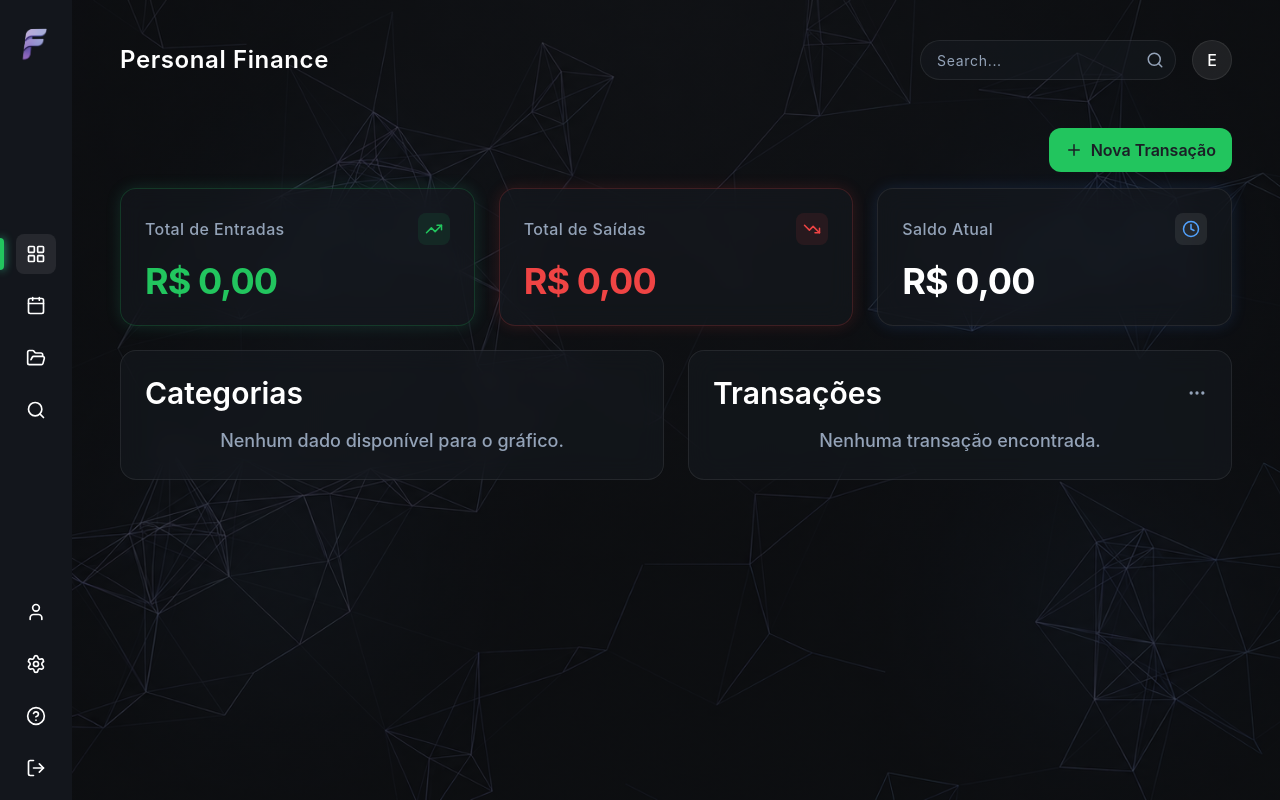
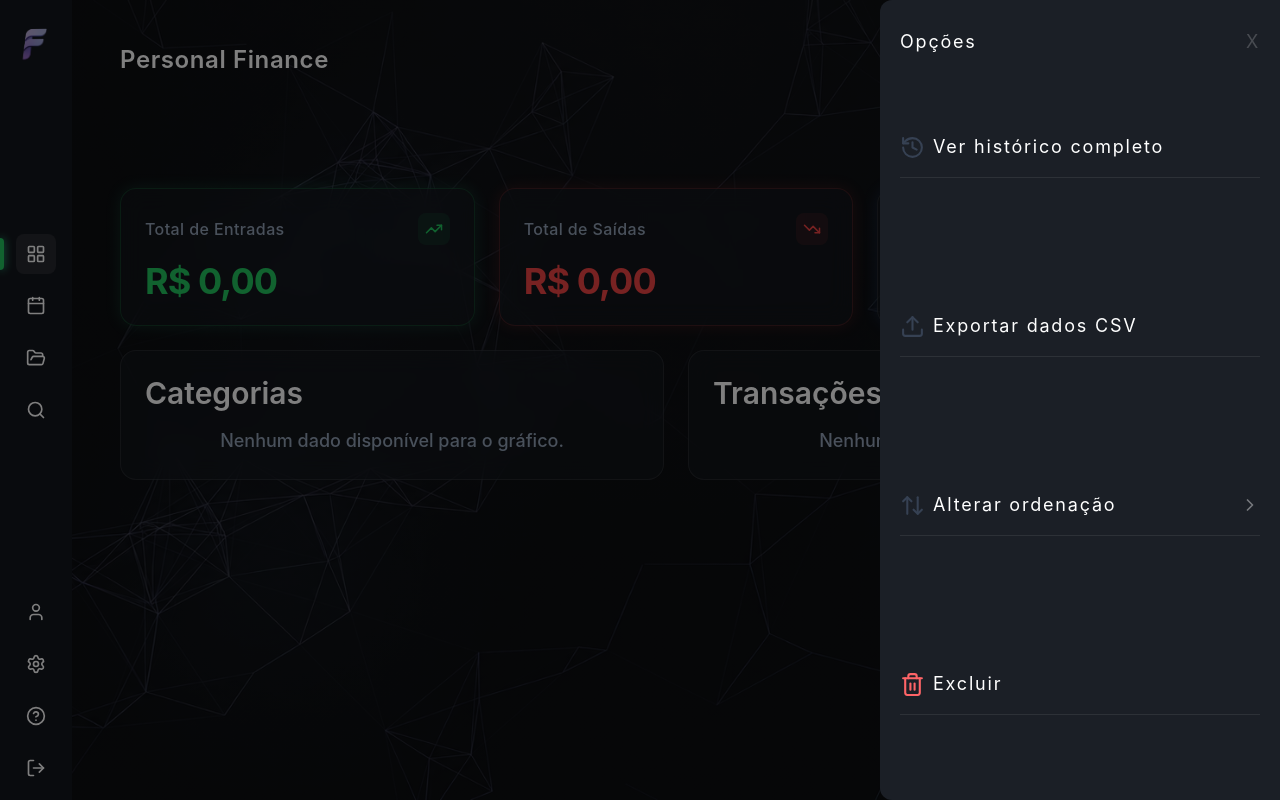
Before and after one commit to joao-vitor-santosz/FinQuest, a React (Vite) app: page / in a window 1280 px wide. Both pictures are taken after a click on the button 1197 px from the left and 393 px from the top of the page. Built offline with nearby package versions, Linux system fonts and the light colour scheme.

Commit message:
feat: adiciona lógica de abre e fecha do botão de mais opções e estrutura da aba

```diff
--- /dev/null
+++ b/src/components/CarouselOptions/index.tsx
@@ -0,0 +1,60 @@
+import {
+  History,
+  Upload,
+  ArrowUpDown,
+  Trash,
+  ChevronRight,
+} from "lucide-react";
+import { BottomPanelHeader } from "../bottomPanelHeader";
+
+interface CarouselOptionsProps {
+  onClose: () => void;
+  onNavigateToSort: () => void;
+}
+
+const navigationItems = [
+  { label: "Ver histórico completo", icon: History, href: "#" },
+  { label: "Exportar dados CSV", icon: Upload, href: "#" },
+  { label: "Alterar ordenação", icon: ArrowUpDown, href: "#" },
+  { label: "Excluir", icon: Trash, href: "#" },
+];
+
+export const CarouselOptions = ({
+  onClose,
+  onNavigateToSort,
+}: CarouselOptionsProps) => {
+  return (
+    <nav className="w-1/2 h-full flex flex-col justify-between py-7 px-5">
+      <div className="flex flex-col gap-5 h-full justify-around">
+        <BottomPanelHeader title="Opções" icon={"X"} onClick={onClose} />
+        <ul className="flex flex-col gap-5 h-full justify-around tracking-widest text-xl sm:text-lg">
+          {navigationItems.map((item, index) => (
+            <li key={index} className="border-b border-border-glass pb-4">
+              <a
+                href={item.href}
+                className="flex items-center justify-between w-full"
+                onClick={(e) => {
+                  if (item.label === "Alterar ordenação") {
+                    e.preventDefault();
+                    onNavigateToSort();
+                  }
+                }}
+              >
+                <div className="flex items-center gap-2">
+                  <item.icon
+                    size={25}
+                    className={`text-gray-700 ${item.label === "Excluir" ? "text-red-400" : ""}`}
+                  />
+                  {item.label}
+                </div>
+                {item.label === "Alterar ordenação" && (
+                  <ChevronRight size={20} className="text-white/40" />
+                )}
+              </a>
+            </li>
+          ))}
+        </ul>
+      </div>
+    </nav>
+  );
+};
--- /dev/null
+++ b/src/components/ChangeSortOrder/index.tsx
@@ -0,0 +1,30 @@
+import { BottomPanelHeader } from "../bottomPanelHeader";
+import { ArrowLeft } from "lucide-react";
+
+interface ChangeSortOrderProps {
+  onBack: () => void;
+}
+
+const sortItems = [
+  { label: "Mais recentes", value: "recentes" },
+  { label: "Mais antigas", value: "antigas" },
+  { label: "Ordem alfabética (A-Z)", value: "az" },
+];
+
+export const ChangeSortOrder = ({ onBack }: ChangeSortOrderProps) => {
+  return (
+    <nav className="w-1/2 h-full flex flex-col py-7 px-5">
+      <div className="flex flex-col gap-5 h-full justify-around">
+        <BottomPanelHeader variant="changeSortOrder" icon={<ArrowLeft size={25}/>} title="Alterar Ordenação" onClick={onBack} />
+
+        <ul className="flex flex-col gap-5 h-full justify-around tracking-widest text-xl sm:text-lg">
+          {sortItems.map((item, index) => (
+            <li key={index} className="border-b border-border-glass pb-4 cursor-pointer hover:text-white transition-colors">
+              <p>{item.label}</p>
+            </li>
+          ))}
+        </ul>
+      </div>
+    </nav>
+  );
+};
--- /dev/null
+++ b/src/components/TransactionBottomSheet/index.tsx
@@ -0,0 +1,39 @@
+import { useState } from "react";
+import { CarouselOptions } from "../CarouselOptions";
+import { ChangeSortOrder } from "../ChangeSortOrder";
+
+interface TransactionBottomSheetProps {
+  isOpen: boolean;
+  onClose: () => void;
+}
+
+export const TransactionBottomSheet = ({
+  isOpen,
+  onClose,
+}: TransactionBottomSheetProps) => {
+  const [activeTab, setActiveTab] = useState<"main" | "sort">("main");
+
+  return (
+    <>
+      <div
+        className={`${!isOpen ? "opacity-0 transition-opacity duration-300 pointer-events-none" : "opacity-100 transition-opacity duration-300"} fixed bg-black/50 inset-0 z-998`}
+        onClick={activeTab === "main" ? onClose : () => setActiveTab("main")}
+      />
+      <div
+        className={`${!isOpen ? "translate-y-full sm:translate-y-0 sm:translate-x-full" : "translate-y-0 sm:translate-x-0"} transition-transform duration-300 ease-in-out fixed left-0 right-0 bottom-0 w-full z-999 bg-bg-card rounded-t-2xl h-[60vh] overflow-hidden sm:left-auto sm:right-0 sm:h-full sm:w-100 sm:bottom-0 sm:top-0 sm:rounded-t-none sm:rounded-l-xl`}
+      >
+        <div
+          className={`${
+            activeTab === "sort" ? "-translate-x-1/2" : "translate-x-0"
+          } flex w-[200%] h-full transition-transform duration-300`}
+        >
+          <CarouselOptions
+            onNavigateToSort={() => setActiveTab("sort")}
+            onClose={onClose}
+          />
+          <ChangeSortOrder onBack={() => setActiveTab("main")} />
+        </div>
+      </div>
+    </>
+  );
+};
--- a/src/components/TransactionList/index.tsx
+++ b/src/components/TransactionList/index.tsx
@@ -1,18 +1,28 @@
-import { MoreHorizontal, ChevronDown, ArrowUpRight, ArrowDownLeft } from "lucide-react";
-import { useContext } from "react";
+import {
+  MoreHorizontal,
+  ChevronDown,
+  ArrowUpRight,
+  ArrowDownLeft,
+} from "lucide-react";
+import { useContext, useState } from "react";
 import { TransactionContext } from "../../context/TransactionContext";
+import { TransactionBottomSheet } from "../TransactionBottomSheet";
 import formatCurrency from "../../utils/format-currency";
 
 export const TransactionList = () => {
+  const [ isBottomSheetOpen, setIsBottomSheetOpen ] = useState(false);
   const { transactions } = useContext(TransactionContext);
 
   return (
+    <>
       <div className="flex-1 p-6 max-h-112.5 overflow-hidden rounded-2xl bg-bg-card/40 border border-border-glass backdrop-blur-md flex flex-col justify-between">
-
         {/* Cabeçalho do Card */}
         <div className="flex items-center justify-between mb-4 shrink-0">
           <h3 className="text-3xl font-semibold text-white">Transações</h3>
-        <button className="text-text-secondary hover:text-text-primary transition-all">
+          <button
+            className="text-text-secondary hover:text-text-primary transition-all cursor-pointer"
+            onClick={() => setIsBottomSheetOpen(!isBottomSheetOpen)}
+          >
             <MoreHorizontal size={20} />
           </button>
         </div>
@@ -24,43 +34,57 @@ export const TransactionList = () => {
         )}
         <div className="flex-1 flex flex-col gap-3 overflow-y-auto scrollbar-hide pr-1 scrollbar-thin">
           {transactions.map((transaction) => {
-          const isIncome = transaction.type === 'income';
+            const isIncome = transaction.type === "income";
             const Icon = isIncome ? ArrowUpRight : ArrowDownLeft;
-          const iconBg = isIncome ? 'bg-income/10 text-income' : 'bg-expense/10 text-expense';
+            const iconBg = isIncome
+              ? "bg-income/10 text-income"
+              : "bg-expense/10 text-expense";
             return (
-            <div
+              <ul
                 key={transaction.id}
                 className="flex items-center justify-between p-3 rounded-xl bg-bg-sidebar/40 border border-border-glass/30 hover:border-border-glass transition-all shrink-0"
               >
                 {/* Lado Esquerdo: Ícone + Título/Data */}
-              <div className="flex items-center gap-4">
-                <div className={`w-10 h-10 rounded-xl flex items-center justify-center ${iconBg}`}>
+                <li className="flex items-center gap-4">
+                  <div
+                    className={`w-10 h-10 rounded-xl flex items-center justify-center ${iconBg}`}
+                  >
                     <Icon size={20} />
                   </div>
                   <div className="flex flex-col">
-                  <span className="text-md font-medium text-white">{transaction.description}</span>
-                  <span className="text-sm text-text-secondary">{transaction.date}</span>
+                    <span className="text-md font-medium text-white">
+                      {transaction.description}
+                    </span>
+                    <span className="text-sm text-text-secondary">
+                      {transaction.date}
+                    </span>
                   </div>
-              </div>
+                </li>
 
                 {/* Lado Direito: Valor */}
-              <span className={`text-lg font-semibold ${transaction.type === 'income' ? 'text-income' : 'text-expense'}`}>
+                <span
+                  className={`text-lg font-semibold ${transaction.type === "income" ? "text-income" : "text-expense"}`}
+                >
                   {formatCurrency(transaction.amount)}
                 </span>
-            </div>
+              </ul>
             );
           })}
         </div>
 
         {/* Seta para expandir no final (como no mockup) - flex-shrink-0 fixado */}
-      {transactions.length > 5 && (
+        {transactions.length >= 5 && (
           <div className="flex justify-center mt-3 shrink-0">
             <button className="text-text-secondary hover:text-text-primary transition-all animate-bounce">
               <ChevronDown size={20} />
             </button>
           </div>
         )}
-
       </div>
+      <TransactionBottomSheet
+        isOpen={isBottomSheetOpen}
+        onClose={() => setIsBottomSheetOpen(false)}
+      />
+    </>
   );
 };
--- /dev/null
+++ b/src/components/bottomPanelHeader/index.tsx
@@ -0,0 +1,32 @@
+interface BottomPanelHeaderProps {
+  title: string;
+  onClick: () => void;
+  variant?: "carouselOptions" | "changeSortOrder";
+  icon: React.ReactNode;
+}
+
+export const BottomPanelHeader = ({
+  title,
+  onClick,
+  variant = "carouselOptions",
+  icon,
+
+}: BottomPanelHeaderProps) => {
+  const headerStyle = {
+    variant: {
+      carouselOptions: "flex-row",
+      changeSortOrder: "flex-row-reverse",
+    },
+  };
+
+  return (
+    <div
+      className={`flex items-center justify-between mb-7 sm:mb-0 tracking-widest text-xl sm:text-lg ${headerStyle.variant[variant]}`}
+    >
+      <p>{title}</p>
+      <p className="text-white/20 cursor-pointer" onClick={onClick}>
+        {icon}
+      </p>
+    </div>
+  );
+};
```
Also changed, not shown: src/components/Sidebar/index.tsx (+5 -5 lines). Lines whose indentation alone changed are shown as unchanged.
